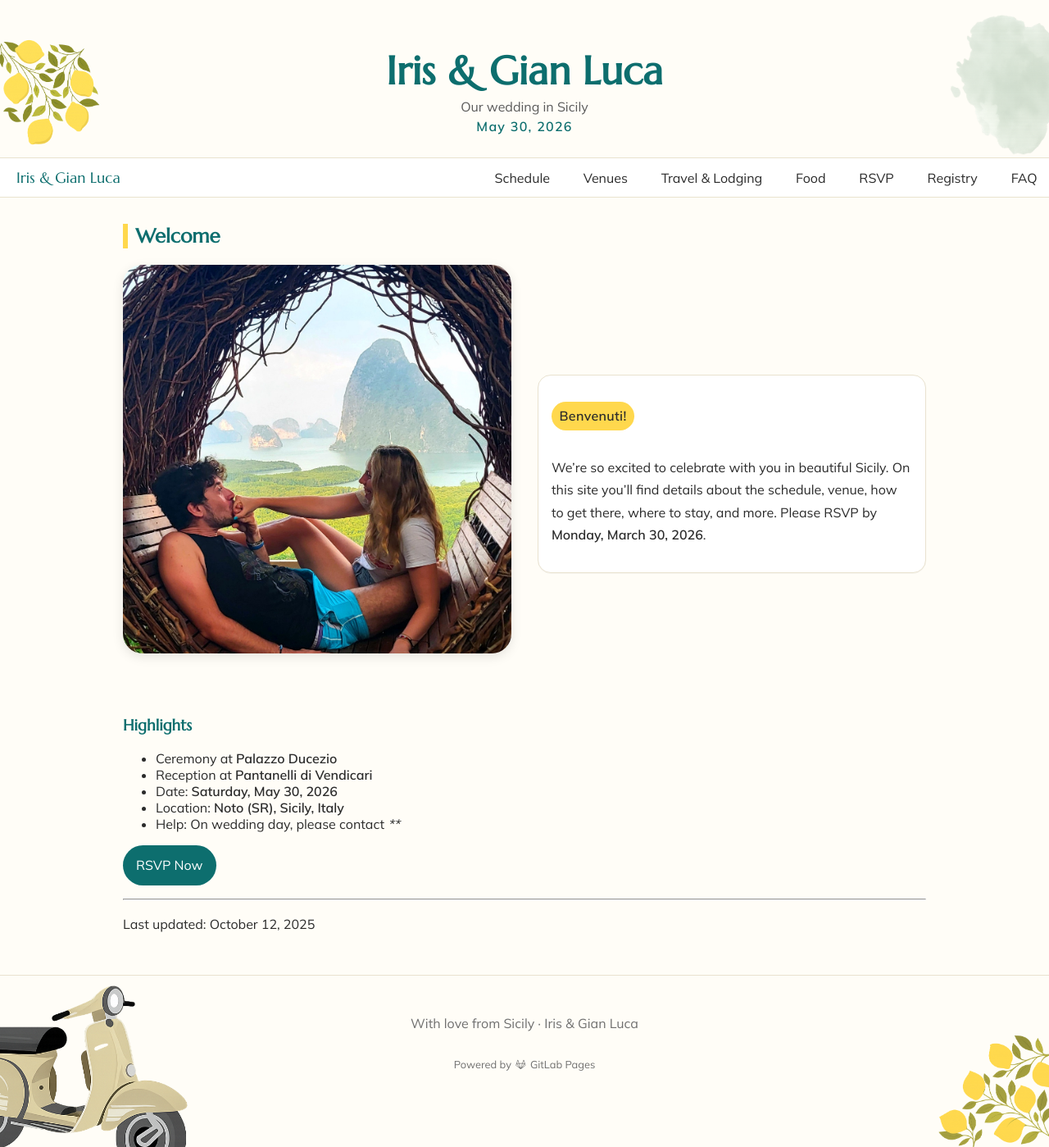
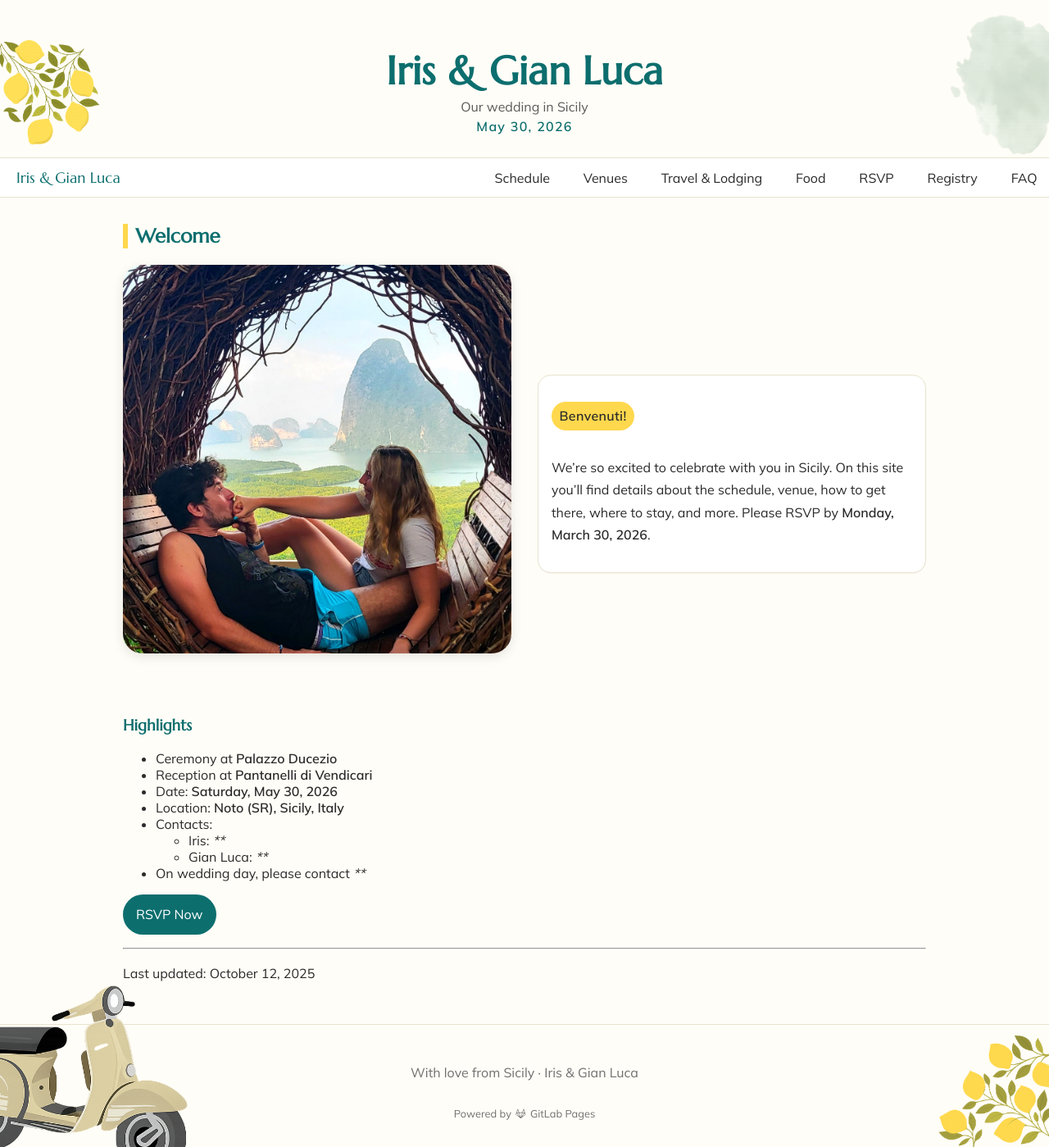
Before and after one commit to gfiasco/iris-gianluca, a Jekyll site: the page built from index.md, in a window 1280 px wide and 1399 px high. Shown: the whole window at 82% size. Built offline with Jekyll 4.4.1, drawn with Linux system fonts in a browser that asks for light colours.

Commit message:
chore: touchups and better grammar

```diff
--- a/index.md
+++ b/index.md
@@ -11,7 +11,7 @@ title: Welcome
   <div class="card">
     <p class="badge">Benvenuti!</p>
     <p>
-    We’re so excited to celebrate with you in beautiful Sicily. On this site you’ll find details about the schedule, venue, how to get there, where to stay, and more. Please RSVP by <strong>{{ site.rsvp_deadline | date: "%A, %B %e, %Y" }}</strong>.
+    We’re so excited to celebrate with you in Sicily. On this site you’ll find details about the schedule, venue, how to get there, where to stay, and more. Please RSVP by <strong>{{ site.rsvp_deadline | date: "%A, %B %e, %Y" }}</strong>.
     </p>
   </div>
 </div>
@@ -21,7 +21,10 @@ title: Welcome
 - Reception at **{{ site.venue_name }}**
 - Date: **{{ site.wedding_date | date: "%A, %B %e, %Y" }}**
 - Location: **{{ site.city }}, {{ site.region }}, {{ site.country }}**
-- Help: On wedding day, please contact **{{ site.env.get_help }}**
+- Contacts:
+  - Iris: **{{ site.env.iris_number }}**
+  - Gian Luca: **{{ site.env.gian_number }}**
+- On wedding day, please contact **{{ site.env.get_help }}**
 
 [RSVP Now]({{ '/rsvp/' | relative_url }}){: .button}
 
```
Also changed, not shown: faq.md (+6 -0 lines), registry.md (+5 -7 lines), venue.md (+0 -9 lines).
